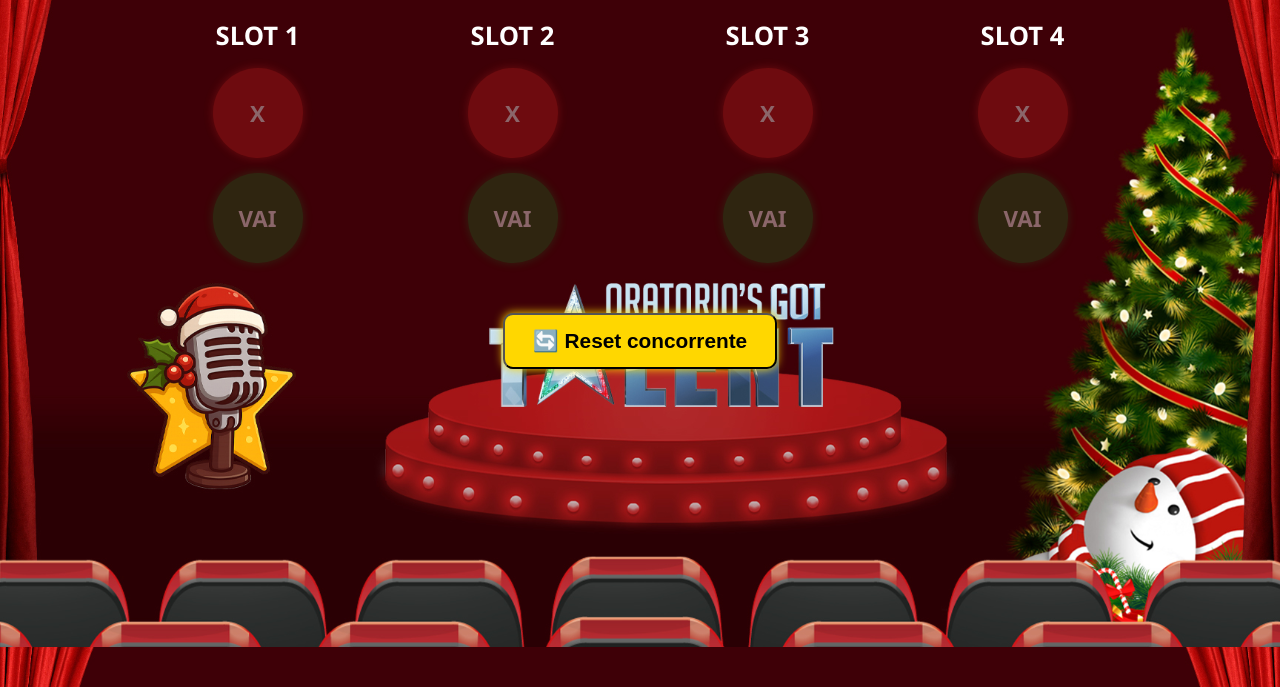
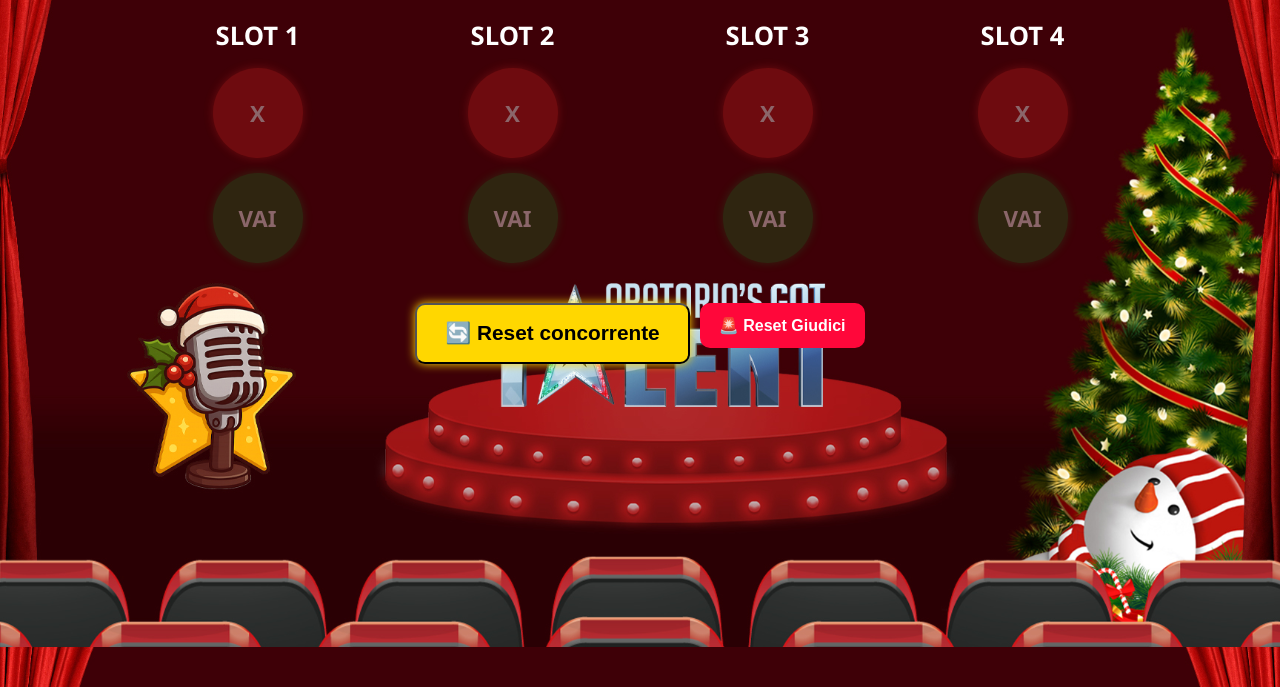
Before and after one commit to Kevinthehacker/talent-show, a website: page public/index.html in a window 1280 px wide. Shown: the part 153-840 px from the top of the page. Drawn offline with nearby package versions, Linux system fonts and the light colour scheme; no server answers.

Commit message:
Update index.html

```diff
--- a/public/index.html
+++ b/public/index.html
@@ -4,6 +4,30 @@
   <meta charset="UTF-8" />
   <title>Dashboard - Talent Show</title>
   <link rel="stylesheet" href="style.css" />
+  <style>
+    /* Pulsante Reset Giudici */
+    .btn-reset-giudici {
+        background-color: #ff073a; /* rosso neon */
+        color: white;
+        font-weight: bold;
+        padding: 0.8rem 1.2rem;
+        border: none;
+        border-radius: 10px;
+        cursor: pointer;
+        margin-bottom: 1rem;
+        font-size: 1rem;
+    }
+    .btn-reset-giudici:hover {
+        background-color: #b02a37;
+    }
+
+    .controls {
+        margin-top: 20px;
+        display: flex;
+        gap: 10px;
+        flex-wrap: wrap;
+    }
+  </style>
 </head>
 <body class="dashboard">
   <h1>Dashboard Giudici</h1>
@@ -33,6 +57,7 @@
 
   <div class="controls">
     <button id="btnReset" class="btn btn-reset">🔄 Reset concorrente</button>
+    <button id="btnResetGiudici" class="btn-reset-giudici">🚨 Reset Giudici</button>
   </div>
 
   <audio id="audioX" src="x.mp3" preload="auto"></audio>
```
